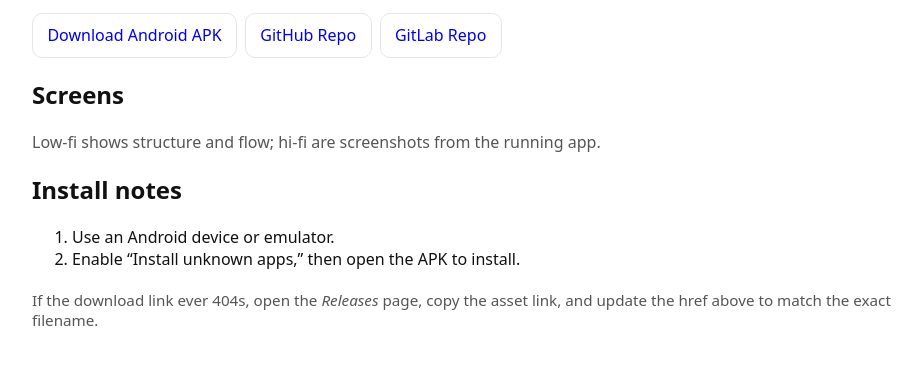
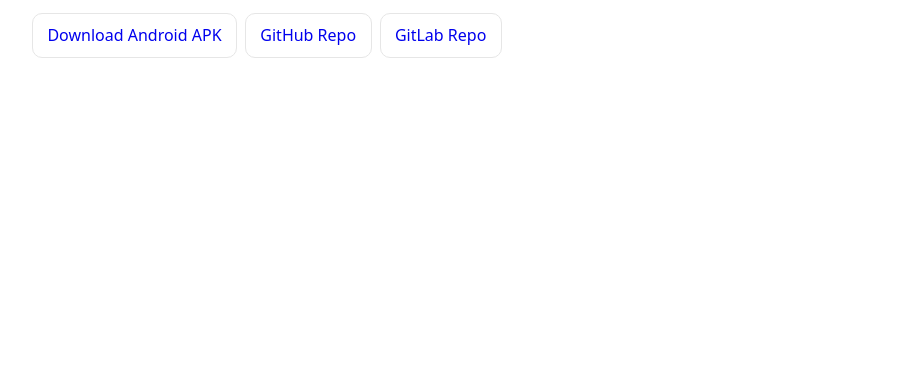
Before and after one commit to caleb-13/Academic-Tracker, a plain HTML site: page docs/index.html in a window 1280 px wide. Shown: the part 99-464 px from the top of the page, without its empty margins (0-920 px from the left). Drawn offline with Linux system fonts and the light colour scheme.

Commit message:
Final Update

```diff
--- a/docs/index.html
+++ b/docs/index.html
@@ -23,7 +23,6 @@
 <p class="lead">Track terms, courses, and assessments with search and a simple reports view.</p>
 
 <div class="actions">
-  <!-- Using your current release/tag link with a comma in the tag (works) -->
   <a class="btn" href="https://github.com/caleb-13/Academic-Tracker/releases/download/V1.0%2C0/AcademicTracker-debug.apk">
     Download Android APK
   </a>
@@ -33,19 +32,3 @@
   <a class="btn" href="https://github.com/caleb-13/Academic-Tracker">GitHub Repo</a>
   <a class="btn" href="https://gitlab.com/wgu-gitlab-environment/student-repos/cferr68/d424-software-engineering-capstone/-/tree/working?ref_type=heads">GitLab Repo</a>
 </div>
-
-<h2>Screens</h2>
-<p class="lead">Low-fi shows structure and flow; hi-fi are screenshots from the running app.</p>
-
-
-
-<h2>Install notes</h2>
-<ol>
-  <li>Use an Android device or emulator.</li>
-  <li>Enable “Install unknown apps,” then open the APK to install.</li>
-</ol>
-
-<footer>
-  If the download link ever 404s, open the <em>Releases</em> page, copy the asset link,
-  and update the href above to match the exact filename.
-</footer>
```
